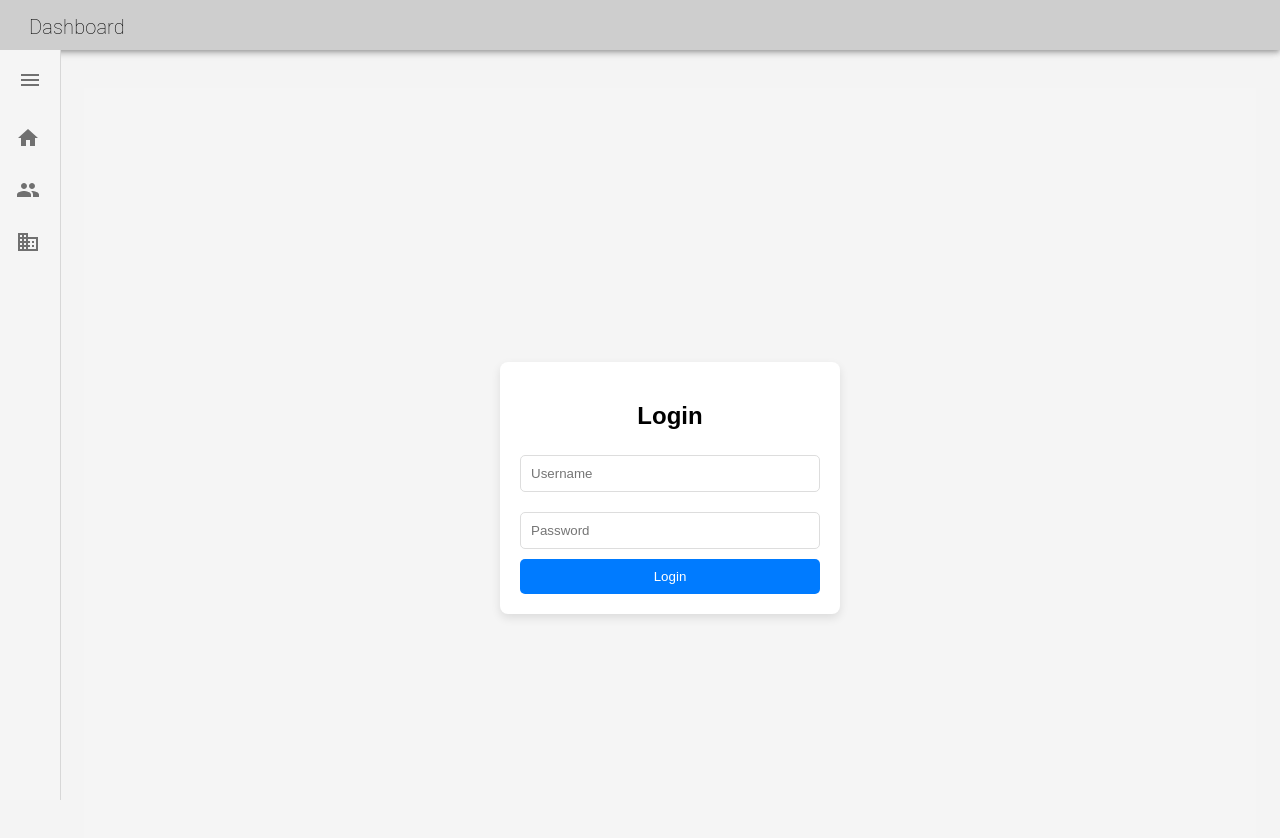
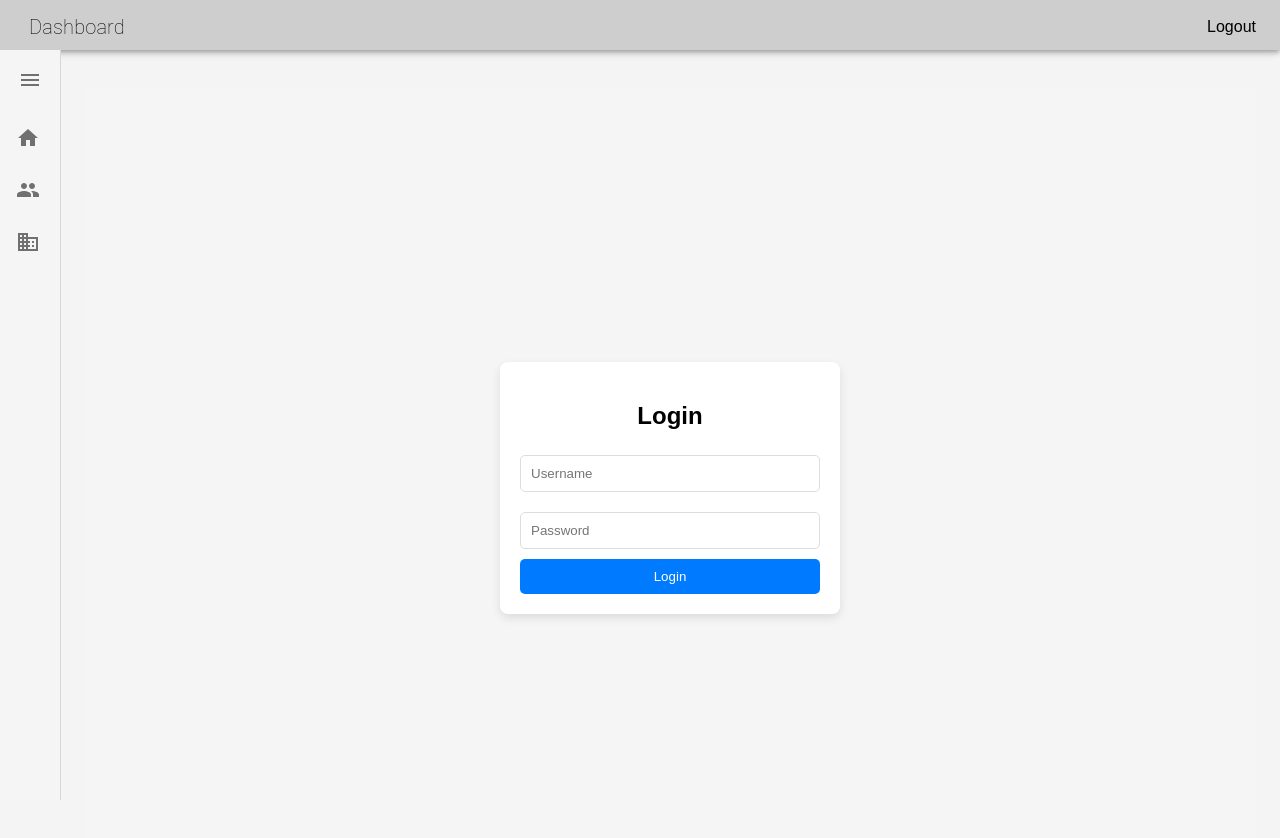
Before and after one commit to ravihansa/reactjs-user-crud, a React (Vite) app: page /login in a window 1280 px wide. Shown: the top 838 px of the page. Built offline with nearby package versions, Linux system fonts and the light colour scheme; no server answers.

Commit message:
Create user logout related changes

```diff
--- a/src/components/layout/navbar.jsx
+++ b/src/components/layout/navbar.jsx
@@ -1,14 +1,28 @@
-import React from "react";
-import { AppBar, Toolbar, Typography } from "@mui/material";
+import React, { useContext } from "react";
+import { useNavigate } from "react-router-dom";
+import { AuthContext } from "../../context/authContext";
+import { AppBar, Link, Toolbar, Typography } from "@mui/material";
 import "../../styles/navbar.css";
 
 const Navbar = () => {
+
+    const navigate = useNavigate();
+    const { logout } = useContext(AuthContext);
+
+    const handleLogout = () => {
+        logout();
+        navigate("/login");
+    };
+
     return (
         <AppBar position="fixed" className="navbar" sx={{ zIndex: 3 }}>
             <Toolbar>
                 <Typography variant="h6" className="navbar-title" sx={{ flexGrow: 1 }}>
                     Dashboard
                 </Typography>
+                <Link underline="none" onClick={handleLogout} className="logout-button">
+                    Logout
+                </Link>
             </Toolbar>
         </AppBar>
     );
--- a/src/styles/navbar.css
+++ b/src/styles/navbar.css
@@ -10,3 +10,10 @@
     margin-left: 5px;
     margin-bottom: 10px;
 }
+
+.navbar .logout-button {
+    font-weight: lighter;
+    margin-bottom: 10px;
+    color: black;
+    cursor: pointer;
+}
```
